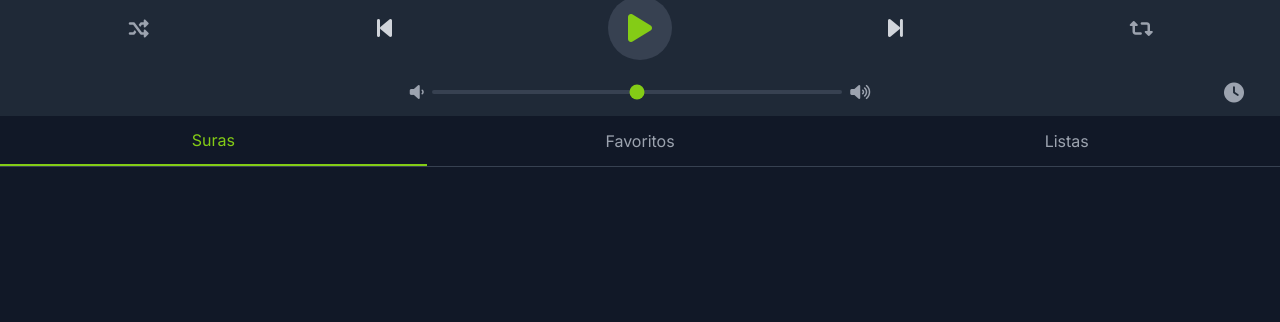
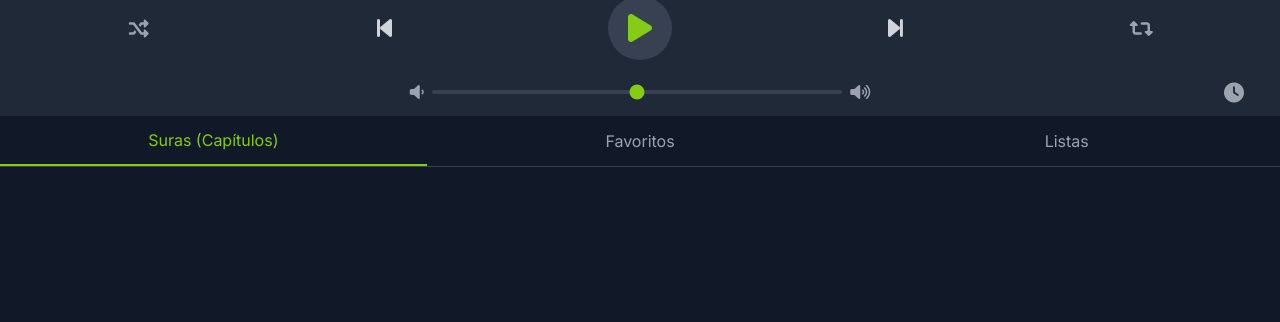
Before and after one commit to shapins/qurspanistr, a Jekyll site: the page built from index.md, in a window 1280 px wide. Shown: the part 176-498 px from the top of the page. Built offline with Jekyll 4.4.1, drawn with Linux system fonts in a browser that asks for light colours; nearby versions of some CDN libraries; our own code applies the rules of GitHub Pages for plain Markdown files; comment, search, counter and statistics services are not loaded.

Commit message:
Update index.md

```diff
--- a/index.md
+++ b/index.md
@@ -1,3 +1,4 @@
+
 
 <html lang="es">
 <head>
@@ -203,7 +204,7 @@
         <div id="library-section" class="flex flex-col flex-grow overflow-y-auto custom-scrollbar">
             <!-- Tabs for Song Lists (Sticky within this scrollable container) -->
             <div class="flex border-b border-gray-700 sticky top-0 bg-gray-900 z-10 flex-shrink-0">
-                <button data-tab="library" class="tab-button flex-1 py-3 text-center text-gray-400 hover:text-white tab-active">Suras</button>
+                <button data-tab="library" class="tab-button flex-1 py-3 text-center text-gray-400 hover:text-white tab-active">Suras (Capítulos)</button>
                 <button data-tab="favorites" class="tab-button flex-1 py-3 text-center text-gray-400 hover:text-white">Favoritos</button>
                 <button data-tab="playlists" class="tab-button flex-1 py-3 text-center text-gray-400 hover:text-white">Listas</button>
             </div>
@@ -588,7 +589,7 @@
             } else {
                 songTitleDisplay.textContent = "Seleccione una Sura";
             }
-            songArtistDisplay.textContent = "---";
+            songArtistDisplay.textContent = "________________________________";
         }
         function updateNowPlayingIndicator() {
             document.querySelectorAll('.now-playing-indicator').forEach(function(indicator) {
```
